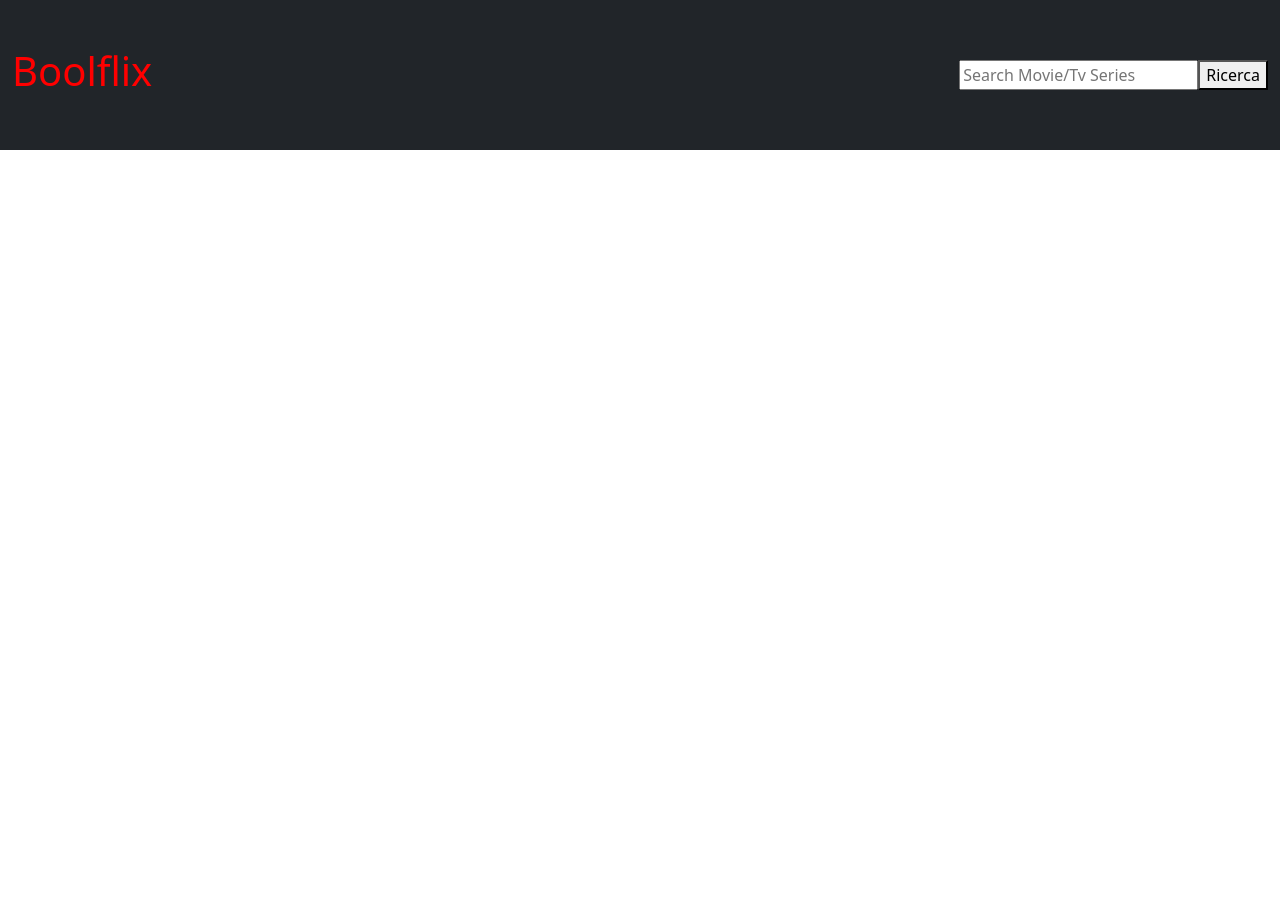
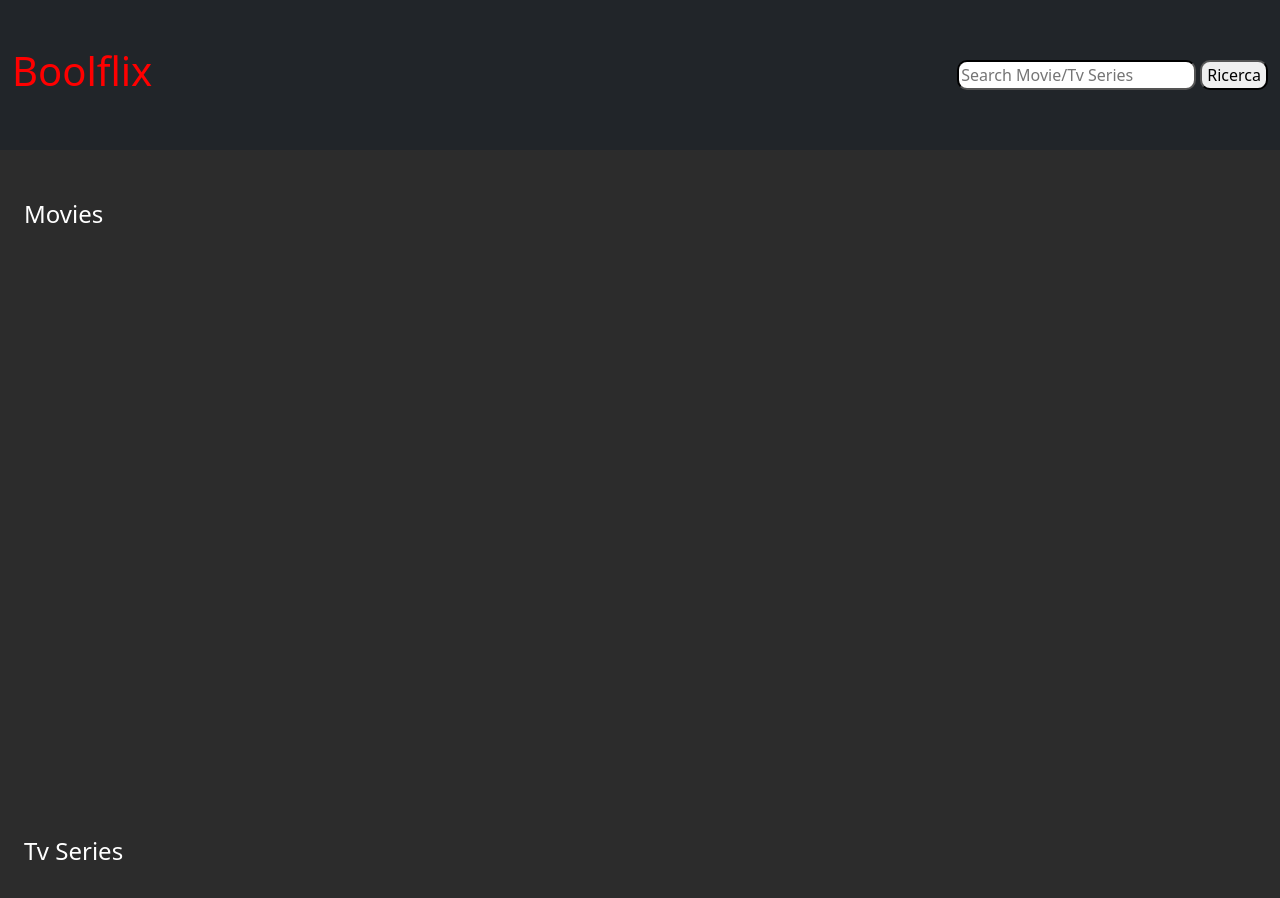
Before and after one commit to Domenico-Lo-Giudice/vite-boolflix, a Vue app: page / in a window 1280 px wide. Shown: the top 898 px of the page. Before the commit the page ends 800 px from the top, so only its background shows below. Built offline with nearby package versions, Linux system fonts and the light colour scheme.

Commit message:
Add graphic and corrections movie & series

```diff
--- a/src/components/Header/SearchBar.vue
+++ b/src/components/Header/SearchBar.vue
@@ -18,13 +18,39 @@ export default {
       @submit.prevent="$emit('search')"
     >
       <input
+        class="input"
         type="text"
         v-model="store.userInput"
         placeholder="Search Movie/Tv Series"
       />
-      <button type="submit">Ricerca</button>
+      <button
+        type="submit"
+        class="button ms-1"
+      >
+        Ricerca
+      </button>
     </form>
   </div>
 </template>
 
-<style lang="scss"></style>
+<style lang="scss">
+.input {
+  border-color: black;
+  border-radius: 10px;
+}
+
+.button {
+  border-radius: 10px;
+  padding: 1px 5px;
+  border-color: black;
+}
+button:hover {
+  color: red;
+}
+
+.button:active {
+  background-color: #3e828e;
+  box-shadow: 0 5px #666;
+  transform: translateY(4px);
+}
+</style>
--- a/src/components/Main/AppMain.vue
+++ b/src/components/Main/AppMain.vue
@@ -18,10 +18,39 @@ export default {
 </script>
 
 <template>
-  <div>
-    <AppMovie />
-    <AppTvSeries />
+  <div class="mainCont px-2">
+    <div>
+      <h4 class="title px-3">Movies</h4>
+    </div>
+
+    <div
+      class="moviesTvSeries d-flex align-items-center justify-content-between"
+    >
+      <AppMovie />
+    </div>
+
+    <div>
+      <h4 class="px-3">Tv Series</h4>
+    </div>
+
+    <div class="TvSeries d-flex align-items-center justify-content-between">
+      <AppTvSeries />
+    </div>
   </div>
 </template>
 
-<style lang="scss"></style>
+<style lang="scss">
+.mainCont {
+  padding-top: 50px;
+  background-color: #2c2c2c;
+  color: white;
+}
+
+.moviesTvSeries,
+.TvSeries {
+  overflow: auto;
+  width: 100%;
+  height: 700px;
+  margin-top: -100px;
+}
+</style>
--- a/src/components/Main/AppMovie.vue
+++ b/src/components/Main/AppMovie.vue
@@ -13,6 +13,12 @@ export default {
 
 <template>
   <div v-for="element in this.store.movieOutcome">
+    <div class="showCont mx-2">
+      <div class="imgShow">
+        <img :src="`https://image.tmdb.org/t/p/w342${element.poster_path}`" />
+        <div
+          class="infoShow d-flex flex-column justify-content-center align-items-center text-center"
+        >
           <div>
             <!-- titolo -->
             {{ element.title }}
@@ -33,6 +39,36 @@ export default {
             {{ element.vote_average }}
           </div>
         </div>
+      </div>
+    </div>
+  </div>
 </template>
 
-<style lang="scss"></style>
+<style lang="scss">
+.imgShow {
+  position: relative;
+  width: 260px;
+  height: 400px;
+
+  img {
+    width: 100%;
+    height: 100%;
+  }
+}
+
+.infoShow {
+  position: absolute;
+  width: 280px;
+  height: 400px;
+  transform: translate(-50%, -50%);
+  left: 50%;
+  top: 50%;
+  font-size: 30px;
+  background-color: black;
+  visibility: hidden;
+}
+
+.imgShow:hover .infoShow {
+  visibility: visible;
+}
+</style>
--- a/src/components/Main/AppTvSeries.vue
+++ b/src/components/Main/AppTvSeries.vue
@@ -13,14 +13,20 @@ export default {
 
 <template>
   <div v-for="element in this.store.seriesOutcome">
+    <div class="showCont mx-2">
+      <div class="imgShow">
+        <img :src="`https://image.tmdb.org/t/p/w342${element.poster_path}`" />
+        <div
+          class="infoShow d-flex flex-column justify-content-center align-items-center text-center"
+        >
           <div>
             <!-- titolo -->
-      {{ element.title }}
+            {{ element.name }}
           </div>
 
           <div>
             <!-- titolo originale -->
-      {{ element.original_title }}
+            {{ element.original_name }}
           </div>
 
           <div>
@@ -33,6 +39,9 @@ export default {
             {{ element.vote_average }}
           </div>
         </div>
+      </div>
+    </div>
+  </div>
 </template>
 
 <style lang="scss"></style>
```
Lines whose indentation alone changed are shown as unchanged.
